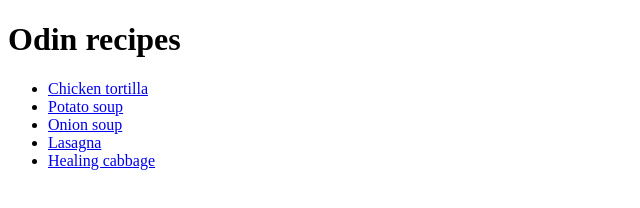
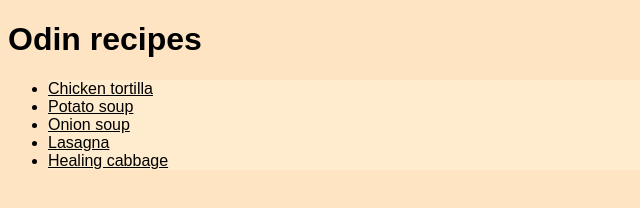
Before and after one commit to nikitarevenco/odin-project-recipes, a plain HTML site: page index.html in a window 1280 px wide. Shown: the whole page, without its empty margins (0-640 px from the left). Drawn offline with Linux system fonts and the light colour scheme.

Commit message:
Add stylesheet and linked to all pages
All pages now use a new font, and have
a new background colour.

```diff
--- a/index.html
+++ b/index.html
@@ -4,6 +4,7 @@
     <meta charset="UTF-8" />
     <meta name="viewport" content="width=device-width, initial-scale=1.0" />
     <title>Odin Project: Recipes</title>
+    <link href="./style.css" rel="stylesheet" />
   </head>
   <body>
     <h1>Odin recipes</h1>
--- /dev/null
+++ b/style.css
@@ -0,0 +1,15 @@
+body {
+  background-color: bisque;
+}
+
+li {
+  background-color: blanchedalmond;
+}
+
+a {
+  color: black;
+}
+
+* {
+  font-family: Arial, Helvetica, sans-serif;
+}
```
Also changed, not shown: recipes/chicken-tortilla.html (+1 -0 lines), recipes/healing-cabbage.html (+1 -0 lines), recipes/lasagna.html (+1 -0 lines), recipes/onion-soup.html (+1 -0 lines), recipes/potato-soup.html (+1 -0 lines).
